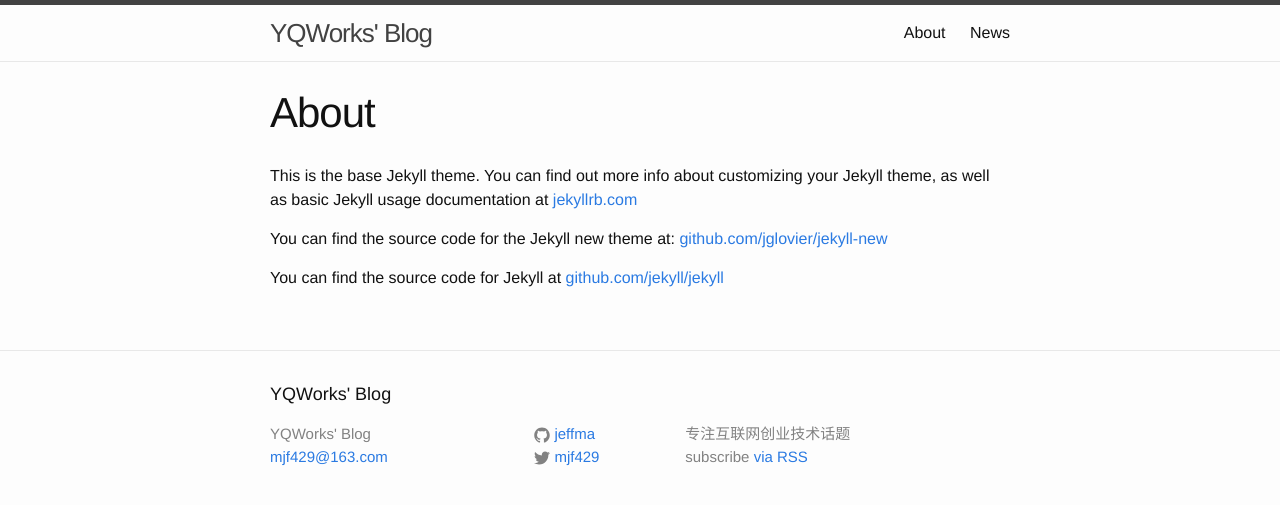
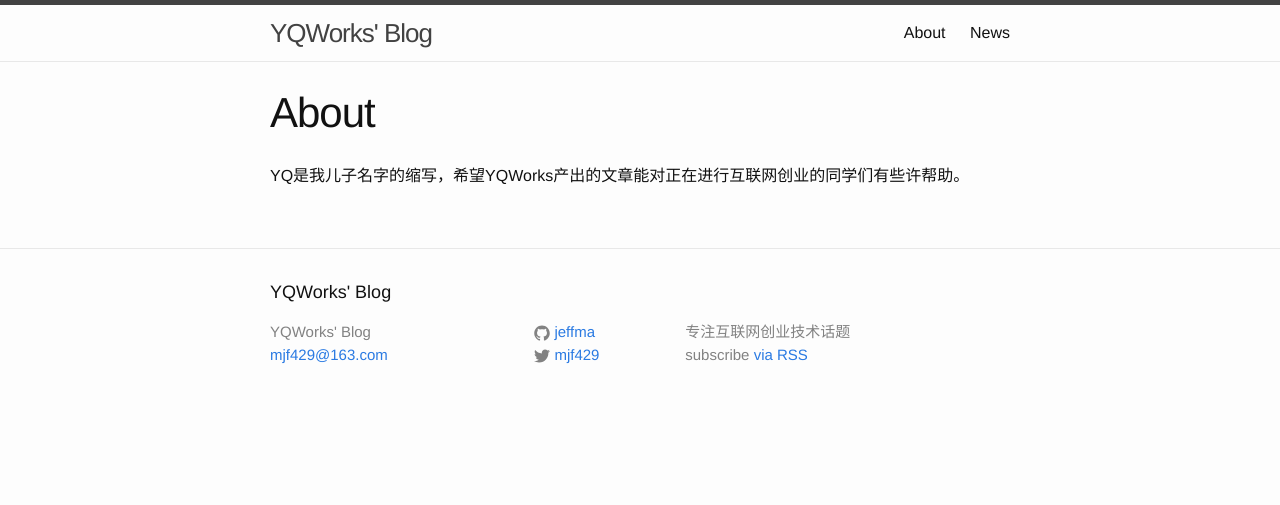
Before and after one commit to jeffma/jeffma.github.io, a Jekyll site: the page built from about.md, in a window 1280 px wide. Shown: the top 505 px of the page. Built offline with Jekyll 4.4.1, drawn with Linux system fonts in a browser that asks for light colours.

Commit message:
change about

```diff
--- a/about.md
+++ b/about.md
@@ -4,8 +4,4 @@ title: About
 permalink: /about/
 ---
 
-This is the base Jekyll theme. You can find out more info about customizing your Jekyll theme, as well as basic Jekyll usage documentation at [jekyllrb.com](http://jekyllrb.com/)
-
-You can find the source code for the Jekyll new theme at: [github.com/jglovier/jekyll-new](https://github.com/jglovier/jekyll-new)
-
-You can find the source code for Jekyll at [github.com/jekyll/jekyll](https://github.com/jekyll/jekyll)
+YQ是我儿子名字的缩写，希望YQWorks产出的文章能对正在进行互联网创业的同学们有些许帮助。
```
